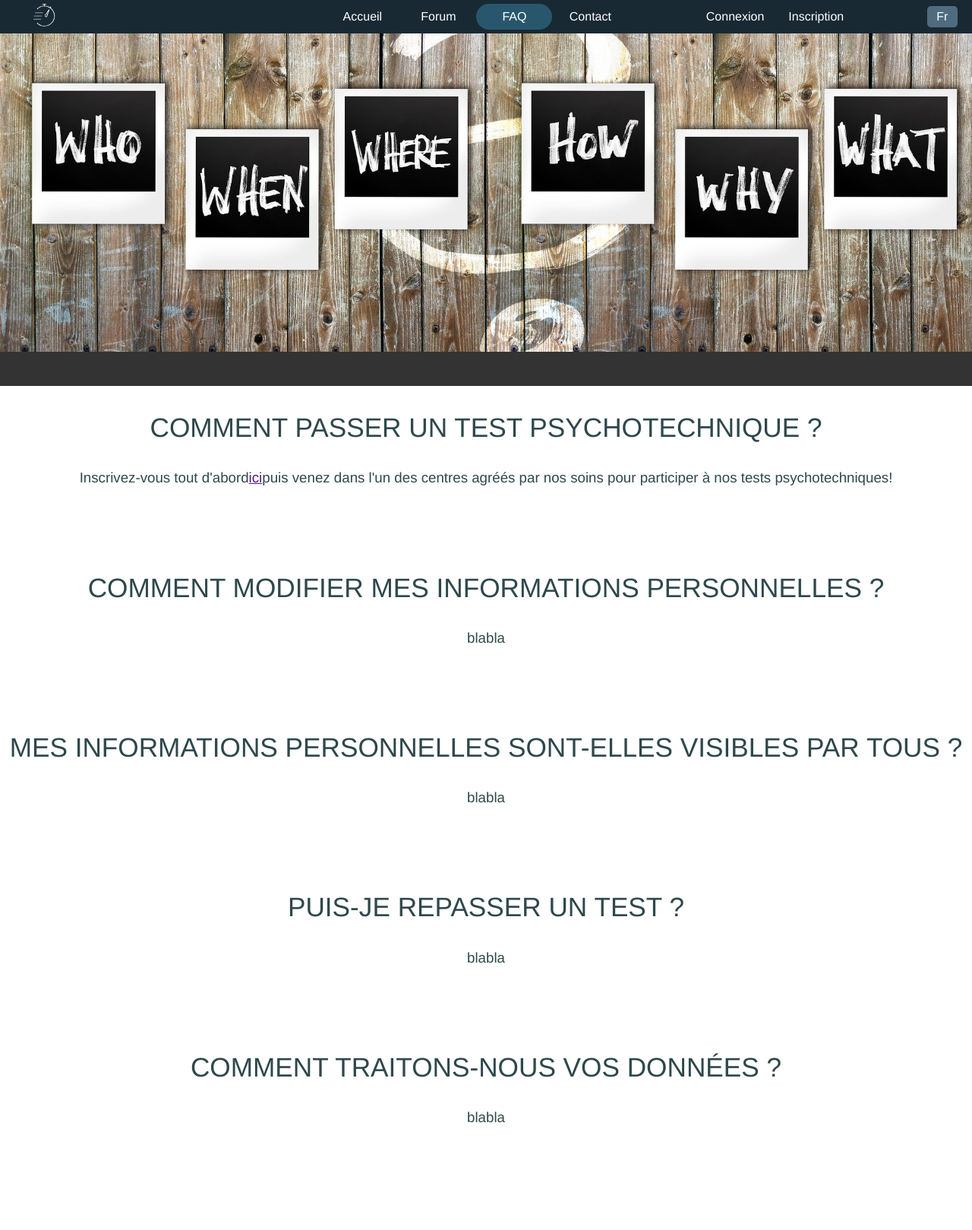
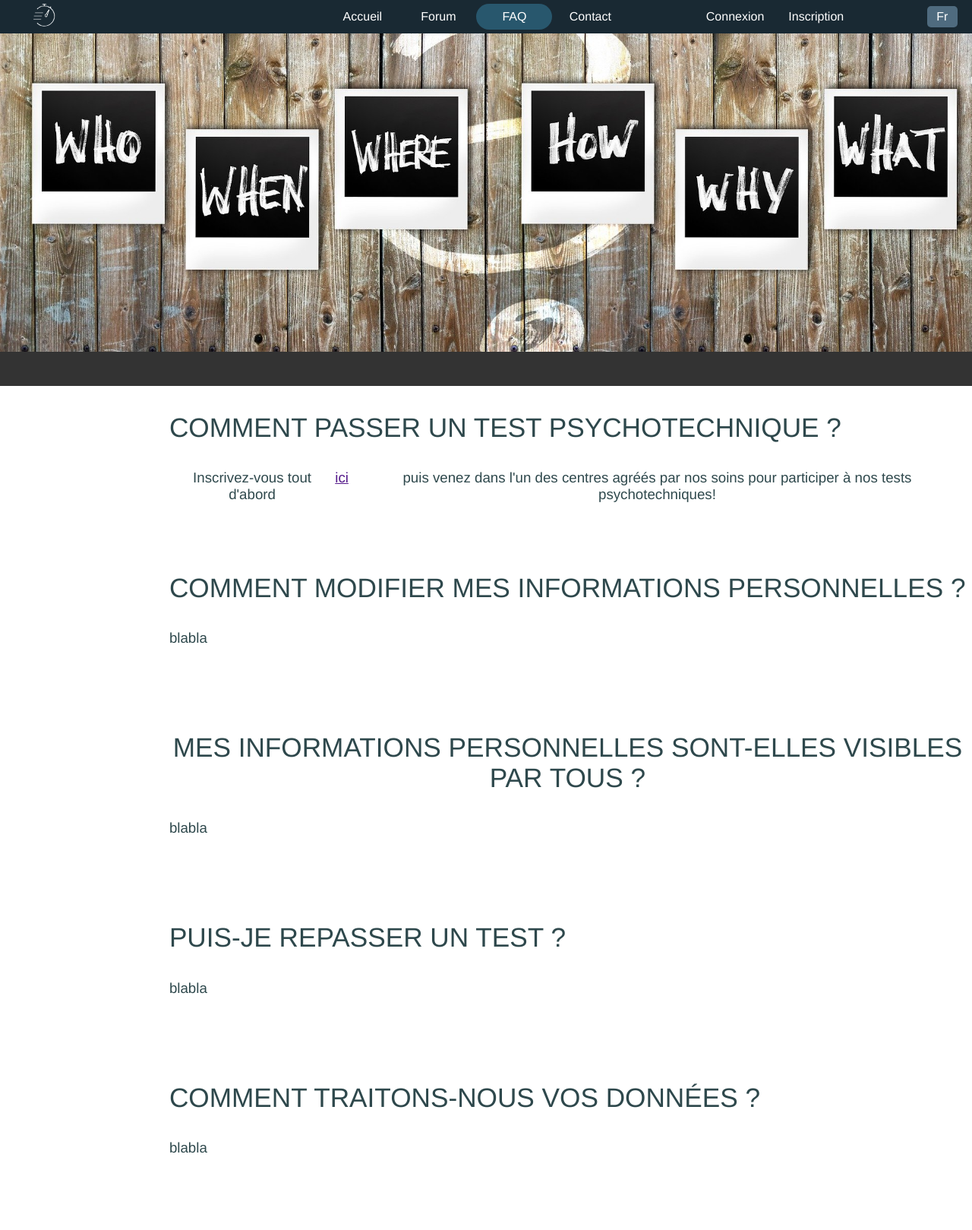
Before and after one commit to SilongXu/ISEP-BeyondSight-WEB-Project, a PHP site: page /FAQ.html in a window 1280 px wide. Shown: the whole page at 76% size. Before the commit the page ends 1478 px from the top, so only its background shows below. Run offline with PHP 8.4, Linux system fonts and the light colour scheme.

Commit message:
Update styles.css
FAQ modif menu déroulant

```diff
--- a/styles.css
+++ b/styles.css
@@ -529,9 +529,11 @@ html {
 }
 
 
+
 .question{
 	text-align: center;
-	justify-content: center;
+	justify-content:left;
+	margin-left: 17%;
 	color: #2e484c;
 	font-family: 'Helvetica Neue', sans-serif;
 	font-size: 2.2em;
@@ -540,9 +542,14 @@ html {
 	display: flex;
 }
 
+.question:after {
+
+}
+
 .answer{
 	text-align: center;
-	justify-content: center;
+	justify-content: left;
+	margin-left: 17%;
 	color: #2e484c;
 	font-family: 'Helvetica Neue', sans-serif;
 	font-size: 1.0em;
```
